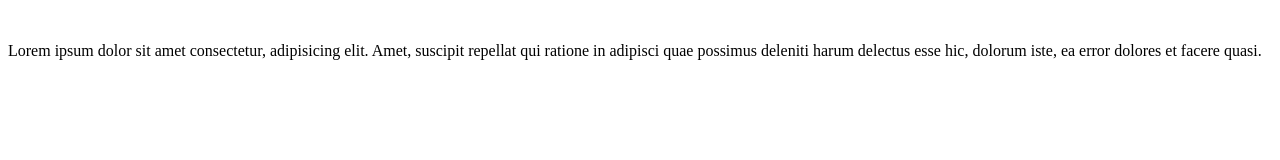
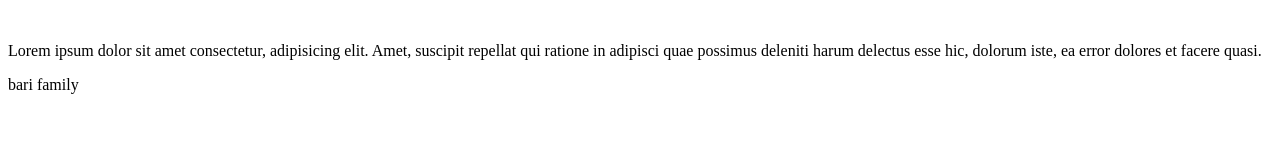
Before and after one commit to sharjeel-ahmed100/bari-123, a plain HTML site: page index.html in a window 1280 px wide. Drawn offline with Linux system fonts and the light colour scheme.

Commit message:
bari family

```diff
--- a/index.html
+++ b/index.html
@@ -13,5 +13,6 @@
                 <p>Lorem ipsum dolor sit amet consectetur, adipisicing elit. Amet, suscipit repellat qui ratione in adipisci quae possimus deleniti harum delectus esse hic, dolorum iste, ea error dolores et facere quasi.</p>
             </article>
         </div>
+        <p>bari family</p>
 </body>
 </html>
```
